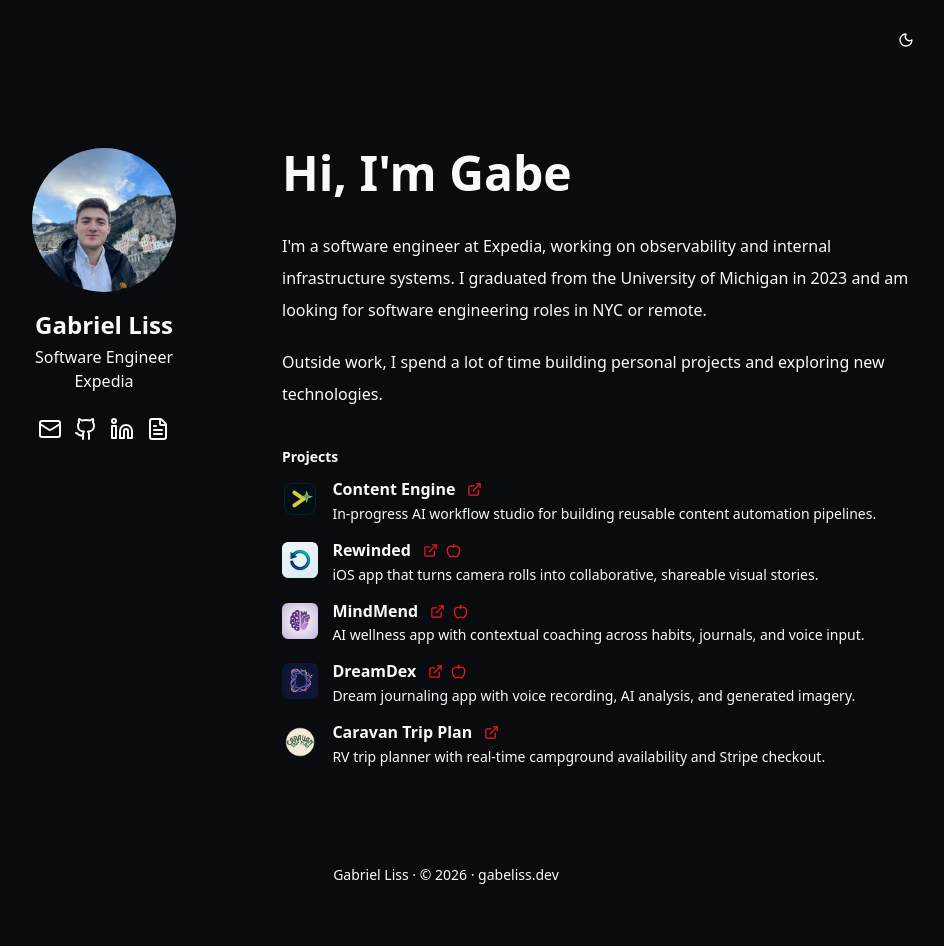
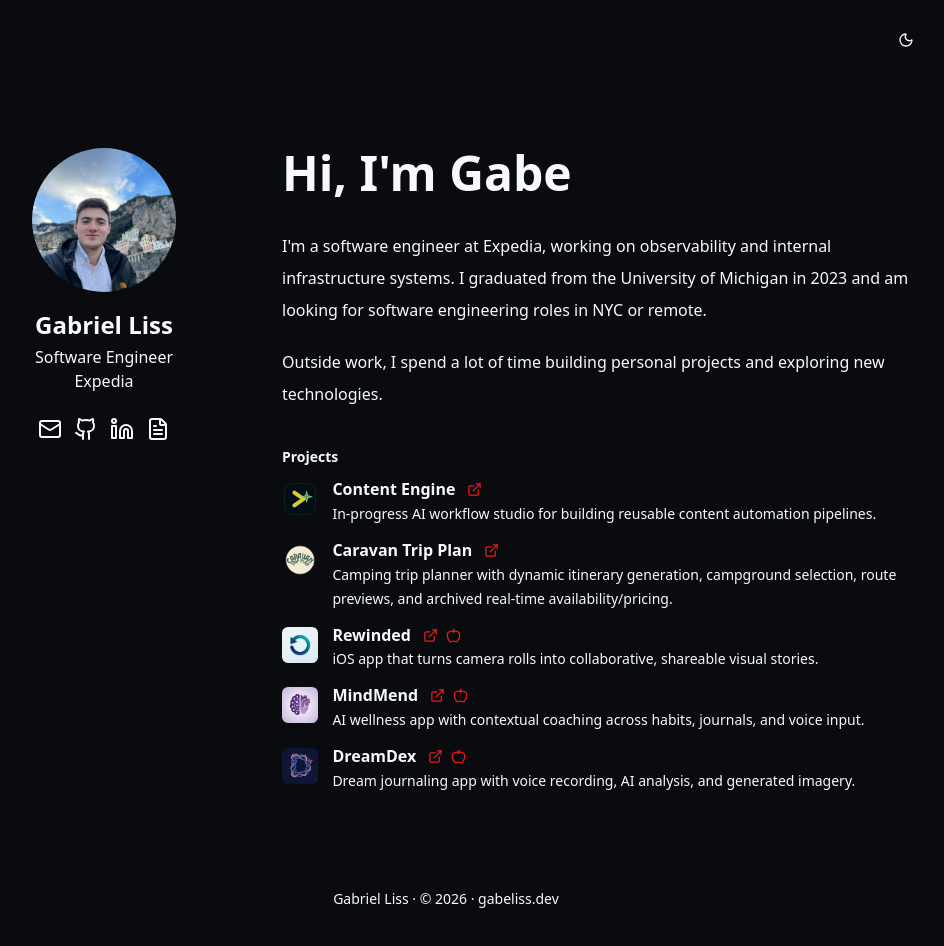
Before and after one commit to gabeliss/personal-site, a React (Vite) app: page / in a window 1280 px wide. Shown: the top 946 px of the page, without its empty margins (194-1138 px from the left). Built offline with nearby package versions, Linux system fonts and the light colour scheme.

Commit message:
Update Caravan project copy

```diff
--- a/src/components/Projects.tsx
+++ b/src/components/Projects.tsx
@@ -14,6 +14,12 @@ const projects: Project[] = [
     sentence: 'In-progress AI workflow studio for building reusable content automation pipelines.',
     image: '/images/content-engine-mark.svg',
     website: 'https://www.content-engine.dev/',
+  },
+  {
+    name: 'Caravan Trip Plan',
+    sentence: 'Camping trip planner with dynamic itinerary generation, campground selection, route previews, and archived real-time availability/pricing.',
+    image: '/images/caravan.jpg',
+    website: 'https://caravan-trip-plan.vercel.app/',
   },
   {
     name: 'Rewinded',
@@ -35,12 +41,6 @@ const projects: Project[] = [
     image: '/images/dreamdex.png',
     website: 'https://www.dreamdexapp.com/',
     appStore: 'https://apps.apple.com/us/app/dreamdex/id6752360041',
-  },
-  {
-    name: 'Caravan Trip Plan',
-    sentence: 'RV trip planner with real-time campground availability and Stripe checkout.',
-    image: '/images/caravan.jpg',
-    website: 'https://caravan-trip-plan.vercel.app/',
   },
 ];
 
```
